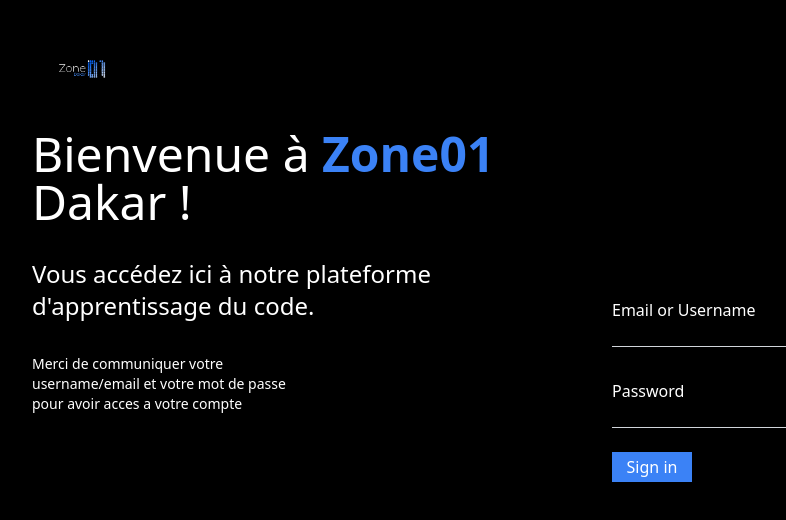
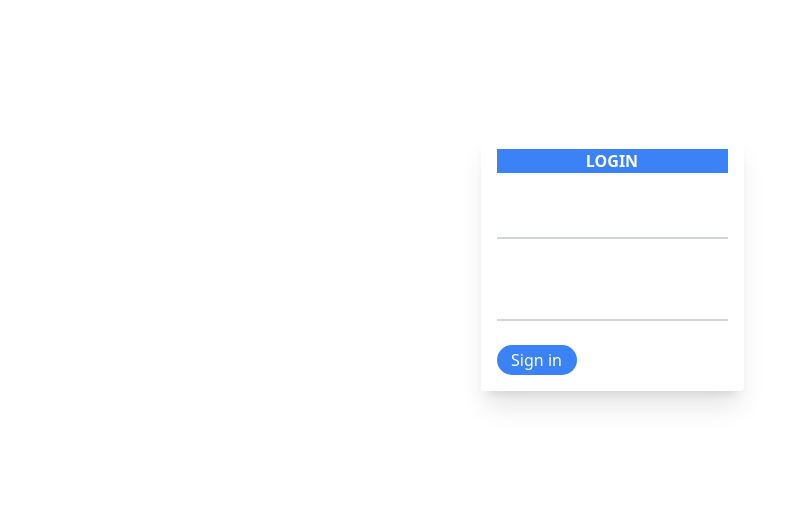
Before and after one commit to serignegalo/graphql, a React (Create React App) app: page / in a window 1280 px wide. Shown: the part 138-658 px from the top of the page, without its empty margins (28-814 px from the left). Built offline with nearby package versions, Linux system fonts and the light colour scheme.

Commit message:
change the design

```diff
--- a/src/components/CircleComponent.js
+++ b/src/components/CircleComponent.js
@@ -19,7 +19,7 @@
 
     const colorMap = {
       up: "#4ade80",
-      down: "#6366f1"
+      down: "#6366f1",
     };
 
     const pie = d3.pie().value((d) => d);
@@ -34,32 +34,38 @@
       .append("path")
       .attr("d", d3.arc().innerRadius(0).outerRadius(radius))
       .attr("fill", (d, i) => (i === 0 ? colorMap["up"] : colorMap["down"]))
-      .on("mouseover", function(event, d) {
+      .on("mouseover", function (event, d) {
         const percent = ((d.data / total) * 100).toFixed(2);
 
         d3.select("#tooltip")
           .style("visibility", "visible")
           .text(`${percent}%`)
-          .style("left", (event.pageX + 10) + "px")
-          .style("top", (event.pageY - 15) + "px");
-      })
+          .style("left", event.pageX + 10 + "px")
+          .style("top", event.pageY - 15 + "px");
+      });
 
-
-    svg.on("mousemove", function(event) {
+    svg.on("mousemove", function (event) {
       d3.select("#tooltip")
-        .style("left", (event.pageX + 10) + "px")
-        .style("top", (event.pageY - 15) + "px");
+        .style("left", event.pageX + 10 + "px")
+        .style("top", event.pageY - 15 + "px");
     });
   }, [upTransaction, downTransaction]);
 
   return (
     <div className="">
-      <h1 className="text-black ml-8 mt-4">Circle Diagram</h1>
+      <h1 className="text-white ml-8 mt-4">Circle Diagram</h1>
       <svg ref={svgRef}></svg>
-      <div id="tooltip" style={{ position: 'absolute', visibility: 'hidden' }}></div>
+      <div
+        id="tooltip"
+        style={{ position: "absolute", visibility: "hidden" }}
+      ></div>
       <div className="flex justify-between mb-4">
-        <span className="bg-indigo-500 w-32 rounded ml-4 text-center">Down Ratio</span>
-        <span className="bg-green-500 w-32 rounded mr-4 text-center">Up Ratio</span>
+        <span className="bg-indigo-500 w-32 rounded ml-4 text-center">
+          Down Ratio
+        </span>
+        <span className="bg-green-500 w-32 rounded mr-4 text-center">
+          Up Ratio
+        </span>
       </div>
     </div>
   );
--- a/src/components/CurveComponent.js
+++ b/src/components/CurveComponent.js
@@ -101,7 +101,7 @@
   }, [transactionsData, mapID]);
 
   return (
-    <div className="curve-container text-black">
+    <div className="curve-container text-white">
       <h3>Student Progression Curve </h3>
       <svg
         ref={svgRef}
--- a/src/components/HomePage.js
+++ b/src/components/HomePage.js
@@ -204,9 +204,12 @@
     <>
       {jwt ? (
         userData.campus ? (
-          <div className="font-mono bg-black h-[100%] text-white">
+          <div className="font-mono bg-white h-[100%] text-white">
             <nav className="flex items-center h-[60px]">
-              <Navbar firstName={userData.firstName} lastName={userData.lastName}/>
+              <Navbar
+                firstName={userData.firstName}
+                lastName={userData.lastName}
+              />
             </nav>
             <main className="bg-white-200 h-[100%]">
               {loading ? (
@@ -249,7 +252,7 @@
         ) : (
           <>
             <Navbar />
-            <div className="bg-black h-[100vh] text-green-700 text-3xl">
+            <div className="bg-white h-[100vh] text-green-700 text-3xl">
               No data for this user
             </div>
           </>
--- a/src/components/Login.js
+++ b/src/components/Login.js
@@ -49,7 +49,6 @@
       });
       localStorage.setItem("token", response.data);
       navigate("/home");
-
     } catch (error) {
       errorInput = error.response.data.error;
       ajouterTexteAuParagraphe(errorInput, "errorTag");
@@ -65,26 +64,15 @@
   //   // setValeurSaisie('');
   // };
   return (
-    <div className="grid grid-cols-2 w-full p-[60px] content-center text-white bg-black h-[100%] absolute">
-      <div className="w-full">
-        <img src="/logo.png" alt="Zone01 Logo" width={100} height={100} />
-        <h1 className="text-5xl mt-8">
-          Bienvenue à{" "}
-          <span className="text-blue-500 font-semibold">Zone01</span> Dakar !
+    <div className="flex items-center justify-center w-full p-[60px] text-white bg-white h-[100vh]">
+      <div className="bg-white shadow-xl rounded p-4">
+        <h1 className="mb-4 text-center bg-blue-500 font-bold text-white">
+          LOGIN
         </h1>
-        <h2 className="text-2xl mt-8">
-          Vous accédez ici à notre plateforme <br /> d'apprentissage du code.
-        </h2>
-        <h3 className="text-sm mt-8">
-          Merci de communiquer votre <br /> username/email et votre mot de passe
-          <br /> pour avoir acces a votre compte
-        </h3>
-      </div>
-      <div className="w-full mt-64">
         <form
           onSubmit={onSubmit}
           action=""
-          className="flex flex-col justify-between"
+          className="flex flex-col justify-between "
         >
           <label id="email-label" htmlFor="email-field">
             Email or Username
@@ -95,7 +83,7 @@
             autoComplete="username"
             name="login"
             required=""
-            className="w-[70%] bg-black border-b-[1px] focus:outline-none border-gray-300 mb-8"
+            className="w-full border-b-[2px] focus:outline-none border-gray-300 mb-8"
           ></input>
           <label htmlFor="password-field">Password</label>
           <input
@@ -106,10 +94,10 @@
             autoComplete="new-password"
             title="Password does not meet the requirements"
             required=""
-            className="w-[70%] bg-black border-b-[1px] focus:outline-none border-gray-300"
+            className="w-full bg-white border-b-[2px] focus:outline-none border-gray-300"
           />
           <p className="text-red-600 text-sm mt-2" id="errorTag"></p>
-          <button className="bg-blue-500 w-[80px] h-[30px] mt-4">
+          <button className="bg-blue-500 w-[80px] h-[30px] mt-4 rounded-full text-white hover:bg-blue-600 font-medium">
             Sign in
           </button>
         </form>
--- a/src/components/Navbar.js
+++ b/src/components/Navbar.js
@@ -5,11 +5,11 @@
 import { RiLogoutCircleRLine } from "react-icons/ri";
 import { useNavigate } from "react-router-dom";
 
-export default function Navbar( {firstName, lastName} ) {
-  const navigate = useNavigate()
+export default function Navbar({ firstName, lastName }) {
+  const navigate = useNavigate();
   function disconnect() {
     localStorage.removeItem("token");
-    navigate("/")
+    navigate("/");
     return;
   }
   return (
@@ -20,6 +20,7 @@
           alt="Vercel Logo"
           width={75}
           height={24}
+          className="bg-black"
         />
         <p className="text-sm ml-8">
           <span className="mx-[1vw]">INTRA</span> {">"}{" "}
@@ -36,7 +37,9 @@
           <FaGitAlt size="20" />
           <div className="flex items-center mx-[2vw]">
             <HiOutlineSquares2X2 size="20" />
-            <p className="mx-[1vw]"><span className="uppercase">{lastName}</span> {firstName}</p>
+            <p className="mx-[1vw]">
+              <span className="uppercase">{lastName}</span> {firstName}
+            </p>
             <a href="/">
               <div
                 className="cursor-pointer hover:text-red-400 rounded"
--- a/src/components/UserInfos.js
+++ b/src/components/UserInfos.js
@@ -28,7 +28,7 @@
           justifyContent: "center",
         }}
       >
-        <div className="flex first flex-col items-center text-center bg-gray-900 row-span-2">
+        <div className="flex first flex-col items-center text-center bg-white shadow-xl text-black row-span-2">
           <p className="text-xs mt-6 mb-1">pseudo</p>
           <p className="text-3xl font-bold text-indigo-400 text-indigo-500">
             {infosUser.login}
@@ -53,13 +53,13 @@
             <p className="bg-white h-[2px] rounded my-4 w-32 text-center"></p>
           </div>
         </div>
-        <div className="flex flex-col items-center bg-gray-900 col-span-2 relative">
+        <div className="flex flex-col items-center bg-white shadow-xl text-black rounded col-span-2 relative">
           <p className="text-8xl absolute left-8 top-4">
             <span className="text-indigo-500">{totalXP}</span>kb
           </p>
           <p className="bg-gray-600 h-[2px] absolute top-[110px] rounded my-4 w-[90%] text-center"></p>
         </div>
-        <div className="flex items-center flex-col bg-gray-900">
+        <div className="flex items-center flex-col bg-white shadow-xl text-black rounded">
           <div className="flex flex-row items-center justify-between mt-6 mb-1 w-[80%]">
             <p className="text-md text-gray-400">current level</p>
             <FaCircle className="text-green-400" />
```
